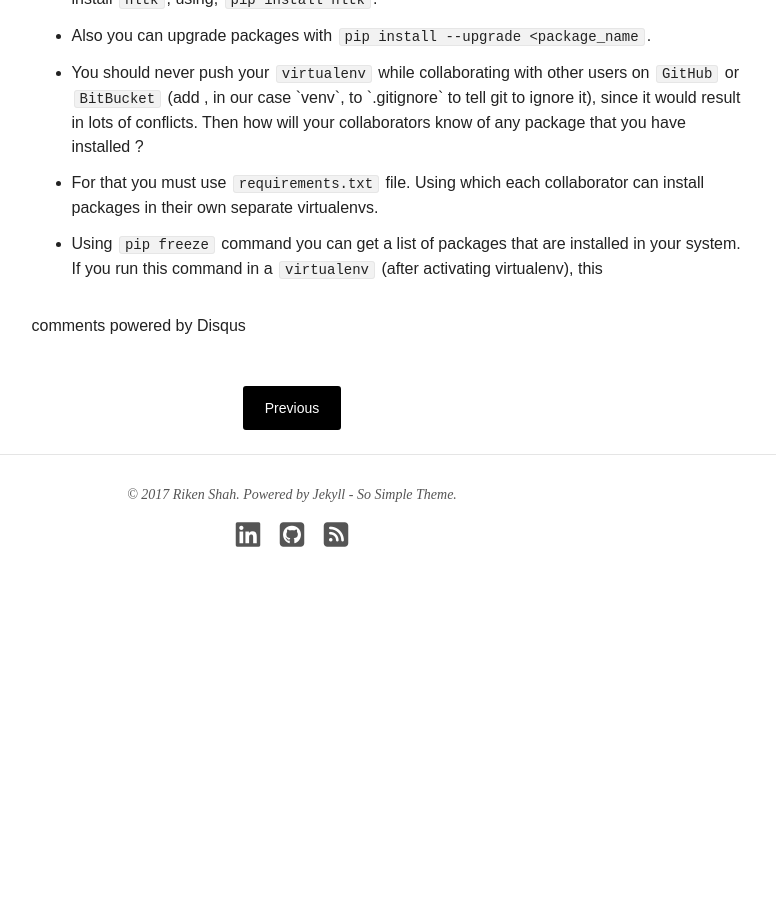
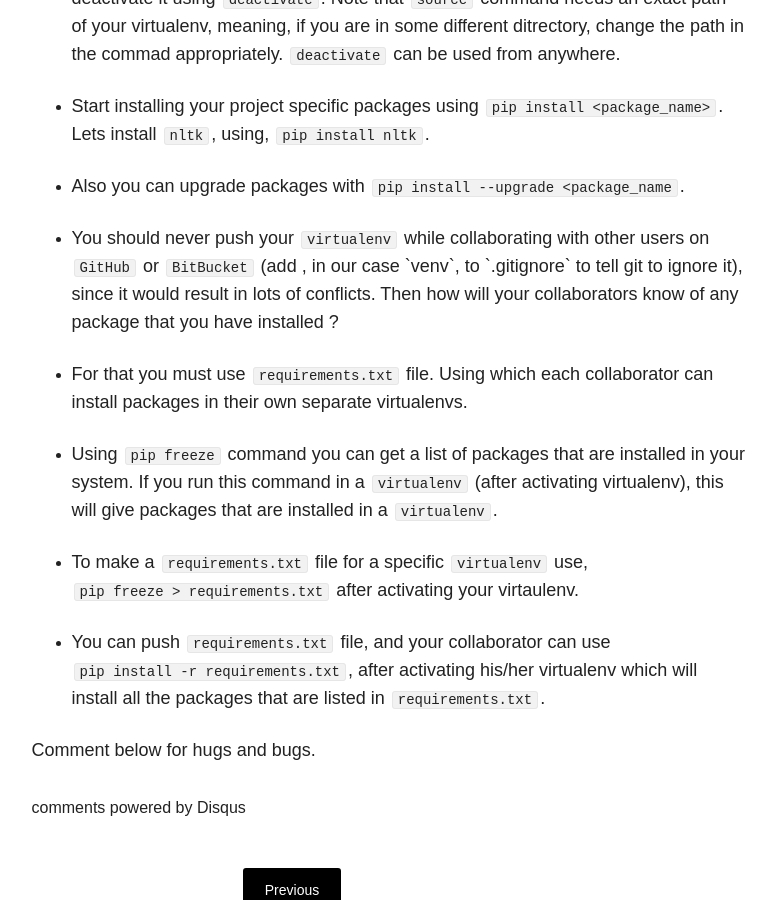
Before and after one commit to rikenshah/rikenshah.github.io, a Jekyll site: the page built from _posts/articles/2017-01-30-setting-up-python-environment.md, in a window 1280 px wide and 900 px high, scrolled down 1107 px. Shown: the whole window, without its empty margins (348-1124 px from the left). Built offline with Jekyll 4.4.1, drawn with Linux system fonts in a browser that asks for light colours; nearby versions of some CDN libraries; comment, search, counter and statistics services are not loaded; before the commit the page ends 1754 px from its top, so only the background shows below that.

Commit message:
Update 2017-01-30-setting-up-python-environment.md

```diff
--- a/_posts/articles/2017-01-30-setting-up-python-environment.md
+++ b/_posts/articles/2017-01-30-setting-up-python-environment.md
@@ -19,12 +19,27 @@ To avoid such problems, there is something known as `Virtual Environment` which
 Following are the steps that you need to follow to set up a `virtualenv` in Ubuntu, with Python 2.7
 
 - Install python package manager `pip` using `sudo apt install python-pip` (For `python3` it will be a different command)
+
 - Install Virtual Environment using `sudo pip install virtualenv`. Note whenever you install some python package with elevated priviledges (`sudo`) it will be installed globally.
+
 - Go to a directory where you store your codes `cd /your/code/directory`.
+
 - Make a new `virtualenv` using `virtualenv <name_of_virtualenv>`. Lets call it `venv` then, `virtualenv venv`, this will create a new virtualenv named `venv` in which you can install python packages as per your project requirements. Thus it ois recommended that you have separate virtualenv for ech of your projects.
+
 - Activate the `virtualenv` using `source venv/bin/activate`, and later you can deactivate it using `deactivate`. Note that `source` command needs an exact path of your virtualenv, meaning, if you are in some different ditrectory, change the path in the commad appropriately. `deactivate` can be used from anywhere.
+
 - Start installing your project specific packages using `pip install <package_name>`. Lets install `nltk`, using, `pip install nltk`.
+
 - Also you can upgrade packages with `pip install --upgrade <package_name`.
+
 - You should never push your `virtualenv` while collaborating with other users on `GitHub` or `BitBucket` (add <virtualenv_directory_name>, in our case `venv`, to `.gitignore` to tell git to ignore it), since it would result in lots of conflicts. Then how will your collaborators know of any package that you have installed ?
+
 - For that you must use `requirements.txt` file. Using which each collaborator can install packages in their own separate virtualenvs.
-- Using `pip freeze` command you can get a list of packages that are installed in your system. If you run this command in a `virtualenv` (after activating virtualenv), this
+
+- Using `pip freeze` command you can get a list of packages that are installed in your system. If you run this command in a `virtualenv` (after activating virtualenv), this will give packages that are installed in a `virtualenv`.
+
+- To make a `requirements.txt` file for a specific `virtualenv` use, `pip freeze > requirements.txt` after activating your virtaulenv.
+
+- You can push `requirements.txt` file, and your collaborator can use `pip install -r requirements.txt`, after activating his/her virtualenv which will install all the packages that are listed in `requirements.txt`.
+
+Comment below for hugs and bugs.
```
